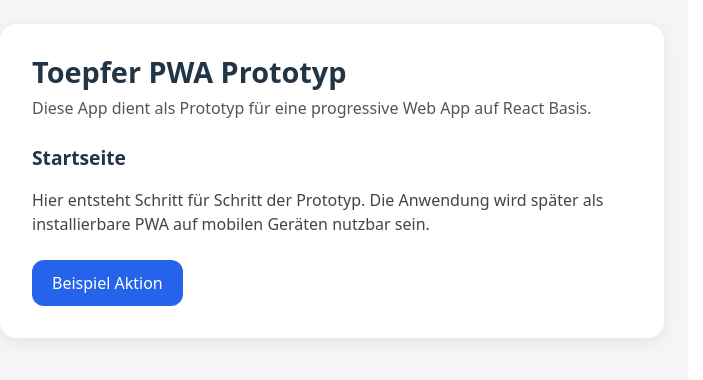
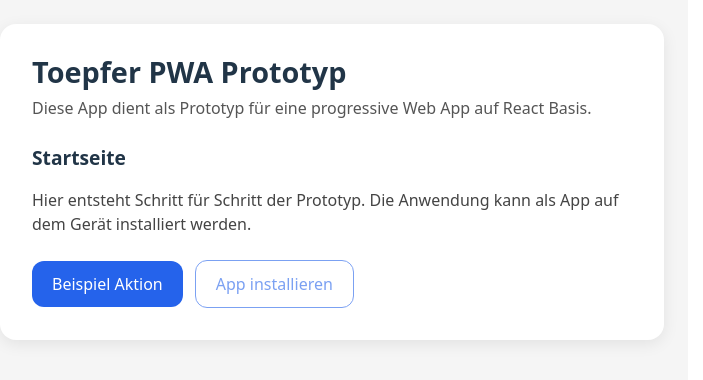
Before and after one commit to BerndSchlayer/toepfer-pwa-prototyp, a React (Vite) app: page / in a window 1280 px wide. Shown: the top 380 px of the page, without its empty margins (24-727 px from the left). Built offline with nearby package versions, Linux system fonts and the light colour scheme.

Commit message:
Installationsanleitung für IOS integrieren

```diff
--- a/src/App.tsx
+++ b/src/App.tsx
@@ -1,4 +1,81 @@
+import React, { useEffect, useState } from "react";
+
+interface BeforeInstallPromptEvent extends Event {
+  prompt: () => Promise<void>;
+  userChoice: Promise<{
+    outcome: "accepted" | "dismissed";
+    platform: string;
+  }>;
+}
+
+function isIOS(): boolean {
+  return /iphone|ipad|ipod/i.test(window.navigator.userAgent);
+}
+
+function isInStandaloneMode(): boolean {
+  const navigatorAny = window.navigator as any;
+  const displayModeStandalone = window.matchMedia(
+    "(display-mode: standalone)"
+  ).matches;
+  const iosStandalone = navigatorAny.standalone === true;
+  return displayModeStandalone || iosStandalone;
+}
+
 function App() {
+  const [deferredPrompt, setDeferredPrompt] =
+    useState<BeforeInstallPromptEvent | null>(null);
+  const [showInstallButton, setShowInstallButton] = useState(false);
+  const [isIos, setIsIos] = useState(false);
+  const [isStandalone, setIsStandalone] = useState(false);
+  const [showIosHint, setShowIosHint] = useState(false);
+
+  useEffect(() => {
+    const ios = isIOS();
+    const standalone = isInStandaloneMode();
+    setIsIos(ios);
+    setIsStandalone(standalone);
+
+    if (ios && !standalone) {
+      setShowIosHint(true);
+    }
+
+    const handler = (event: Event) => {
+      const e = event as BeforeInstallPromptEvent;
+      e.preventDefault();
+      setDeferredPrompt(e);
+      setShowInstallButton(true);
+    };
+
+    window.addEventListener("beforeinstallprompt", handler);
+
+    return () => {
+      window.removeEventListener("beforeinstallprompt", handler);
+    };
+  }, []);
+
+  const handleInstallClick = async () => {
+    // Android, Desktop und Browser mit native Install Unterstützung
+    if (deferredPrompt) {
+      await deferredPrompt.prompt();
+      try {
+        await deferredPrompt.userChoice;
+      } catch {
+        // Ergebnis ist für dich hier nicht kritisch
+      }
+      setDeferredPrompt(null);
+      setShowInstallButton(false);
+      return;
+    }
+
+    // iOS Spezialfall, dort gibt es kein beforeinstallprompt
+    if (isIos && !isStandalone) {
+      setShowIosHint(true);
+      return;
+    }
+
+    alert("Die Installation wird von diesem Browser nicht unterstützt.");
+  };
+
   return (
     <div
       style={{
@@ -35,12 +112,19 @@ function App() {
             Startseite
           </h2>
           <p style={{ marginBottom: "0.75rem", color: "#444" }}>
-            Hier entsteht Schritt für Schritt der Prototyp. Die Anwendung wird
-            später als installierbare PWA auf mobilen Geräten nutzbar sein.
+            Hier entsteht Schritt für Schritt der Prototyp. Die Anwendung kann
+            als App auf dem Gerät installiert werden.
           </p>
         </section>
 
-        <section>
+        <section
+          style={{
+            display: "flex",
+            flexWrap: "wrap",
+            gap: "0.75rem",
+            alignItems: "center",
+          }}
+        >
           <button
             type="button"
             style={{
@@ -59,8 +143,62 @@ function App() {
           >
             Beispiel Aktion
           </button>
+
+          <button
+            type="button"
+            onClick={handleInstallClick}
+            style={{
+              padding: "0.75rem 1.25rem",
+              borderRadius: "0.75rem",
+              border: "1px solid #2563eb",
+              cursor: "pointer",
+              fontSize: "1rem",
+              fontWeight: 500,
+              backgroundColor: "#ffffff",
+              color: "#2563eb",
+              opacity: showInstallButton || (isIos && !isStandalone) ? 1 : 0.6,
+            }}
+          >
+            App installieren
+          </button>
         </section>
       </main>
+
+      {isIos && !isStandalone && showIosHint && (
+        <div
+          style={{
+            position: "fixed",
+            left: "1rem",
+            right: "1rem",
+            bottom: "1rem",
+            padding: "1rem",
+            borderRadius: "0.75rem",
+            backgroundColor: "#ffffff",
+            boxShadow: "0 4px 16px rgba(0, 0, 0, 0.18)",
+          }}
+        >
+          <p style={{ margin: 0, marginBottom: "0.5rem", color: "#333" }}>
+            Um diese App zu installieren, öffne das Teilen Symbol in Safari und
+            wähle &quot;Zum Home Bildschirm&quot;.
+          </p>
+          <button
+            type="button"
+            onClick={() => setShowIosHint(false)}
+            style={{
+              marginTop: "0.5rem",
+              padding: "0.4rem 0.9rem",
+              borderRadius: "0.6rem",
+              border: "none",
+              cursor: "pointer",
+              fontSize: "0.9rem",
+              backgroundColor: "#e5e7eb",
+              color: "#111827",
+            }}
+          >
+            Hinweis schließen
+          </button>
+        </div>
+      )}
     </div>
   );
 }
```
